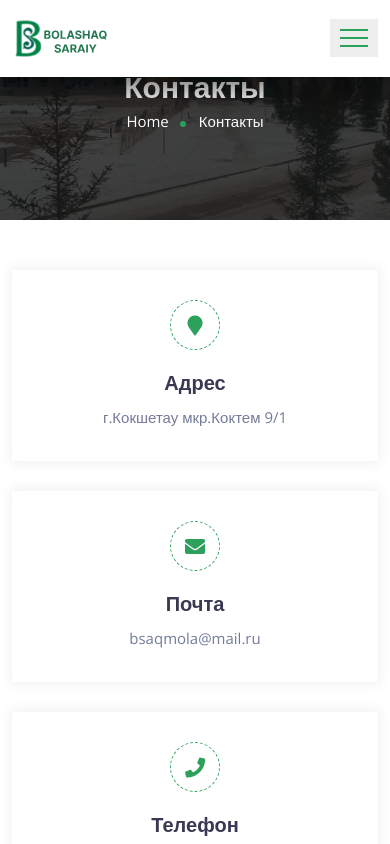
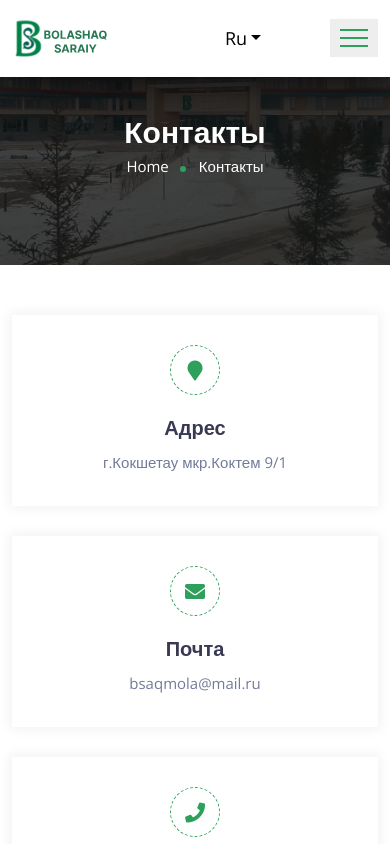
Before and after one commit to ZhQriks/bolashaq-front, a Next.js app: page /contact in a window 390 px wide. Shown: the top 844 px of the page. Built offline with nearby package versions, Linux system fonts and the light colour scheme.

Commit message:
fix: pageBanner

```diff
--- a/components/Layouts/Navbar-light.js
+++ b/components/Layouts/Navbar-light.js
@@ -72,6 +72,30 @@ export default function NavbarLight() {
                 </a>
               </Link>
 
+              <div style={{ display: "flex", alignItems: "center" }}>
+                <div className="dropdown-container">
+                  <a className="dropdown-title">{router.locale}</a>
+                  <i className="dropdown-toggle dropdown-title"></i>
+                  <div className="dropdown-menu-content">
+                    <ul aria-labelledby="dropdownMenuLink">
+                      <li>
+                        <a className="nav-link" onClick={russianLunguage}>
+                          RU
+                        </a>
+                      </li>
+                      <li>
+                        <a className="nav-link" onClick={englishLunguage}>
+                          EN
+                        </a>
+                      </li>
+                      <li>
+                        <a className="nav-link" onClick={kazakhLunguage}>
+                          KZ
+                        </a>
+                      </li>
+                    </ul>
+                  </div>
+                </div>
                 <button
                   onClick={toggleNavbar}
                   className={classTwo}
@@ -86,6 +110,7 @@ export default function NavbarLight() {
                   <span className="icon-bar middle-bar"></span>
                   <span className="icon-bar bottom-bar"></span>
                 </button>
+              </div>
 
               <div className={classOne} id="navbarSupportedContent">
                 <ul className="navbar-nav">
--- a/pages/index.js
+++ b/pages/index.js
@@ -23,7 +23,9 @@ export default function Index() {
         <title>{t.title}</title>
         <meta
           name="description"
-          content="ГКП на ПХВ BOLASHAQ SARAIY при УО Акмолинской области"
+          content="ГКП на ПХВ BOLASHAQ SARAIY при УО Акмолинской области.
+           «Bolashaq saraiy» позволит учащимся и студентам развивать свои
+           способности и таланты в области искусства, спорта, научно-технического и IT направлений!"
         />
       </Head>
       <Navbar />
--- a/public/css/responsive.css
+++ b/public/css/responsive.css
@@ -1,4 +1,7 @@
 @media only screen and (max-width: 767px) {
+  .page-title-area {
+    margin-top: 45px;
+  }
   .section-title {
     margin-bottom: 30px;
   }
@@ -740,7 +743,7 @@
   }
 }
 
-@media only screen and (min-width: 768px) and (max-width: 991px) {
+@media only screen and (min-width: 768px) and (max-width: 991px)    {
   .mIRAS-bg{
     background-size: auto;
   }
```
Lines whose indentation alone changed are shown as unchanged.
